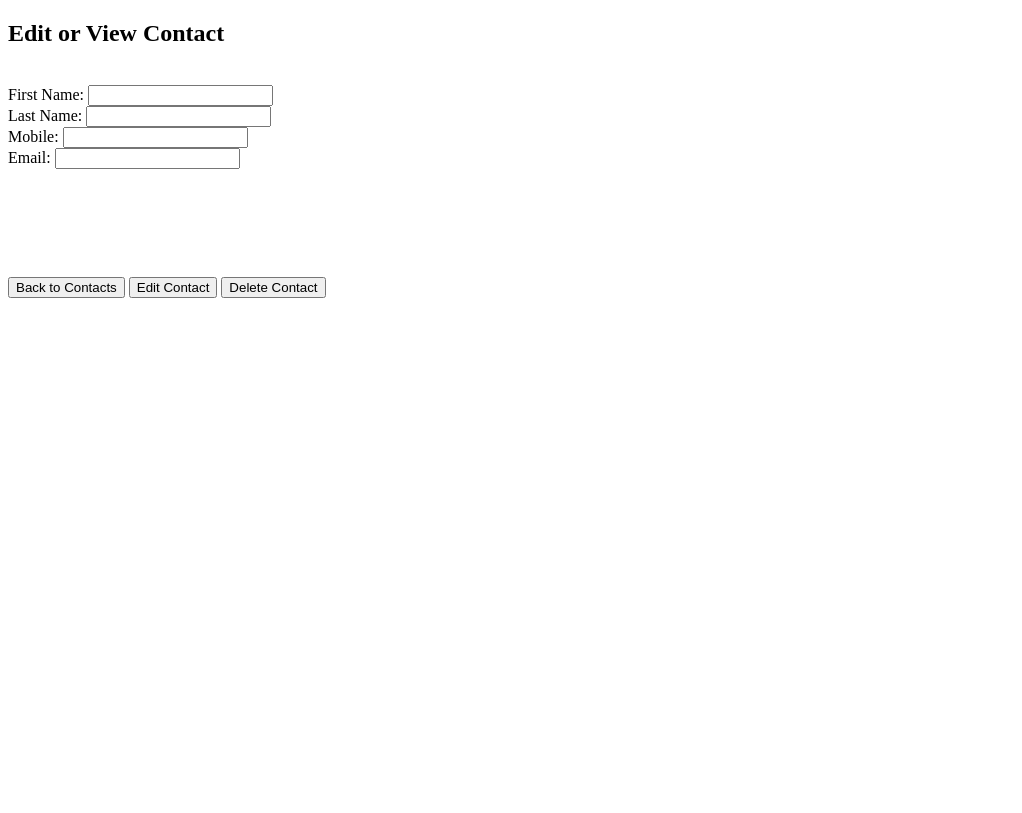
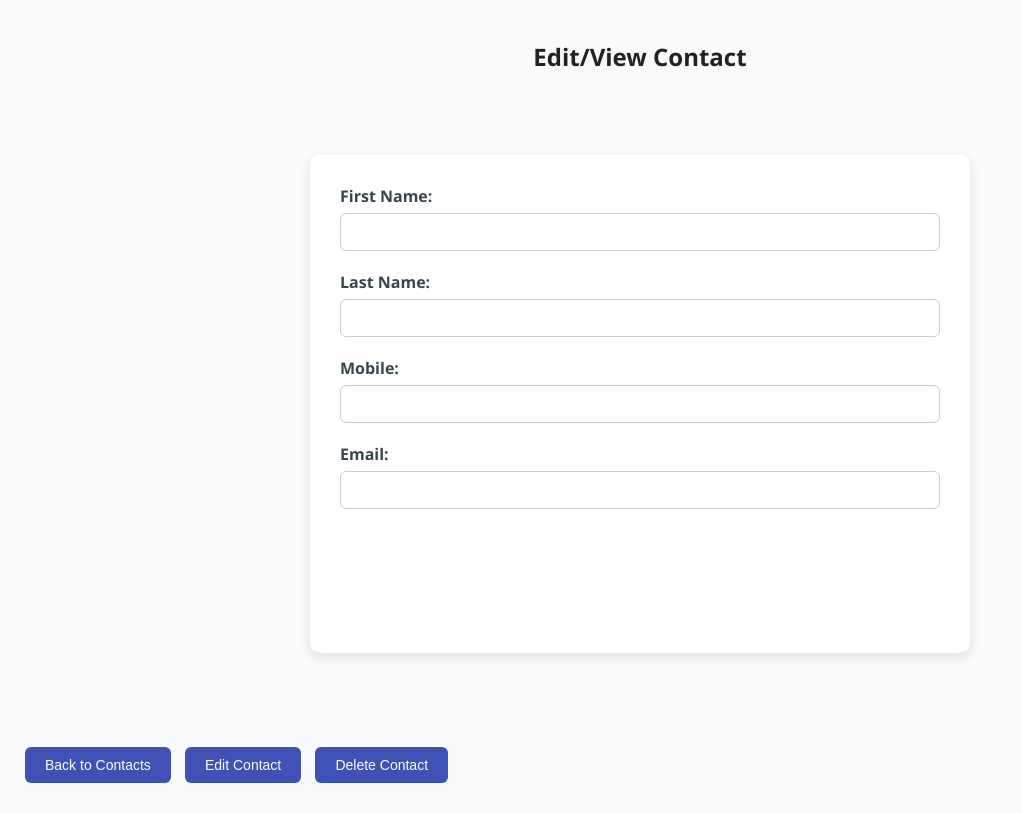
Before and after one commit to GamerWEngineer/Contact-Book, a plain HTML site: page editContact.html in a window 1280 px wide. Shown: the whole page, without its empty margins (0-1022 px from the left). Drawn offline with Linux system fonts and the light colour scheme; no server answers.

Commit message:
Styling
I created a styling sheet for all pages of the contact book

You can tweak the color scheme to match any theme you desire.

```diff
--- a/editContact.html
+++ b/editContact.html
@@ -2,10 +2,11 @@
 <html>
     <head>
         <meta charset="UTF-8">
+        <link rel="stylesheet" href="styleDel.css">
         <title>Add Contacts</title>
     </head>
     <body onload="fetchContact()">
-        <h2>Edit or View Contact</h2>
+        <h2>Edit/View Contact</h2>
         <br/>
         <div id="avatarPreview"></div>
         <form id="editContactForm">
@@ -18,7 +19,7 @@
             <label for="email">Email:</label>
             <input type="email" id="email" name="email" readonly><br/>
             <br/>
-            <label for="avatar" id="avatarLabel" hidden>Change avatar image</label><br/>
+            <label for="avatar" id="avatarLabel" hidden></label><br/>
             <input type="file" id="avatar" name="avatar" hidden><br/>
             <br/>
             <button type="submit" id="submitForm" hidden>Submit</button>
@@ -89,6 +90,7 @@
 
                 document.getElementById("avatar").hidden = false; // Show the avatar input field
                 document.getElementById("avatarLabel").hidden = false; // Show the avatar label
+                document.getElementById("avatarLabel").innerHTML = "Select a file"; // Set the label text
                 document.getElementById("submitForm").hidden = false; // Show the submit button
             }
 
--- /dev/null
+++ b/style.css
@@ -0,0 +1,65 @@
+/* General Page Styles */
+body {
+  font-family: 'Segoe UI', Tahoma, Geneva, Verdana, sans-serif;
+  background-color: #f9fafb;
+  margin: 0;
+  padding: 20px;
+}
+
+/* Button Styles */
+button {
+  margin: 10px 5px;
+  padding: 10px 20px;
+  font-size: 14px;
+  border: none;
+  border-radius: 6px;
+  background-color: #3f51b5;
+  color: white;
+  cursor: pointer;
+}
+
+button:hover {
+  background-color: #303f9f;
+}
+
+/* Table Styles */
+table {
+  width: 100%;
+  border-collapse: collapse;
+  background-color: rgb(239, 249, 249);
+  box-shadow: 0 4px 10px rgba(0, 0, 0, 0.1);
+  margin-top: 20px;
+}
+
+th, td {
+  padding: 12px 15px;
+  text-align: left;
+  border-bottom: 1px solid #e0e0e0;
+  vertical-align: middle;
+}
+
+th {
+  background-color: #f1f1f1;
+  font-weight: bold;
+}
+
+tr:hover {
+  background-color: #eae3ff;
+  cursor: pointer;
+}
+
+/* Avatar Image */
+td img {
+  width: 40px;
+  height: 40px;
+  border-radius: 70%;
+  object-fit: contain;
+  border: 1px solid #ccc;
+}
+
+/* Name Styles */
+td h5 {
+  margin: 0;
+  font-size: 13px;
+  color: #333;
+}
--- /dev/null
+++ b/styleAdd.css
@@ -0,0 +1,99 @@
+body {
+  font-family: 'Segoe UI', Tahoma, Geneva, Verdana, sans-serif;
+  color: #37474f;
+  background-color: #f9fafb;
+  margin: 0;
+  padding: 20px;
+}
+
+h2 {
+  text-align: center;
+  color: #222222;
+  margin-bottom: 20px;
+}
+
+#avatarPreview img{
+  margin-left: auto;
+  margin-right: auto;
+  width: 100px;
+  height: 100px;
+  border-radius: 70%;
+  border: 2px solid #ccc;
+  display: block;
+}
+
+/* Form Container */
+form {
+  max-width: 600px;
+  margin: 40px auto;
+  background-color: white;
+  padding: 30px;
+  border-radius: 10px;
+  box-shadow: 0 4px 12px rgba(0, 0, 0, 0.1);
+}
+
+/* Form Heading */
+form h2 {
+  text-align: center;
+  margin-bottom: 20px;
+  color: #333;
+}
+
+/* Input Labels */
+label {
+  display: block;
+  margin-bottom: 6px;
+  font-weight: 600;
+  color: #37474f;
+}
+
+/* Input Fields */
+input{
+  width: 100%;
+  padding: 10px;
+  margin-bottom: 20px;
+  border: 1px solid #ccc;
+  border-radius: 6px;
+  font-size: 14px;
+  box-sizing: border-box;
+}
+
+input[type="file"] {
+  padding: 6px;
+}
+
+/* Form Buttons */
+form .button-group {
+  display: flex;
+  justify-content: space-between;
+}
+
+form button {
+  padding: 10px 20px;
+  border: none;
+  border-radius: 6px;
+  font-size: 14px;
+  color: white;
+  background-color: #3f51b5;
+  cursor: pointer;
+  transition: background-color 0.3s ease;
+}
+
+form button:hover {
+  background-color: #303f9f;
+}
+
+button {
+  margin: 10px 5px;
+  padding: 10px 20px;
+  font-size: 14px;
+  border: none;
+  border-radius: 6px;
+  background-color: #3f51b5;
+  color: white;
+  cursor: pointer;
+}
+
+button:hover {
+  background-color: #303f9f;
+}
--- /dev/null
+++ b/styleDel.css
@@ -0,0 +1,99 @@
+body {
+  font-family: 'Segoe UI', Tahoma, Geneva, Verdana, sans-serif;
+  color: #37474f;
+  background-color: #f9fafb;
+  margin: 0;
+  padding: 20px;
+}
+
+h2 {
+  text-align: center;
+  color: #222222;
+  margin-bottom: 20px;
+}
+
+#avatarPreview img{
+  margin-left: auto;
+  margin-right: auto;
+  width: 100px;
+  height: 100px;
+  border-radius: 70%;
+  border: 2px solid #ccc;
+  display: block;
+}
+
+/* Form Container */
+form {
+  max-width: 600px;
+  margin: 40px auto;
+  background-color: white;
+  padding: 30px;
+  border-radius: 10px;
+  box-shadow: 0 4px 12px rgba(0, 0, 0, 0.1);
+}
+
+/* Form Heading */
+form h2 {
+  text-align: center;
+  margin-bottom: 20px;
+  color: #262626;
+}
+
+/* Input Labels */
+label {
+  display: block;
+  margin-bottom: 6px;
+  font-weight: 600;
+  color: #37474f;
+}
+
+/* Input Fields */
+input{
+  width: 100%;
+  padding: 10px;
+  margin-bottom: 20px;
+  border: 1px solid #ccc;
+  border-radius: 6px;
+  font-size: 14px;
+  box-sizing: border-box;
+}
+
+input[type="file"] {
+  padding: 6px;
+}
+
+/* Form Buttons */
+form .button-group {
+  display: flex;
+  justify-content: space-between;
+}
+
+form button {
+  padding: 10px 20px;
+  border: none;
+  border-radius: 6px;
+  font-size: 14px;
+  color: white;
+  background-color: #3f51b5;
+  cursor: pointer;
+  transition: background-color 0.3s ease;
+}
+
+form button:hover {
+  background-color: #303f9f;
+}
+
+button {
+  margin: 10px 5px;
+  padding: 10px 20px;
+  font-size: 14px;
+  border: none;
+  border-radius: 6px;
+  background-color: #3f51b5;
+  color: white;
+  cursor: pointer;
+}
+
+button:hover {
+  background-color: #303f9f;
+}
```
Also changed, not shown: addContacts.html (+1 -0 lines), index.html (+10 -2 lines).
